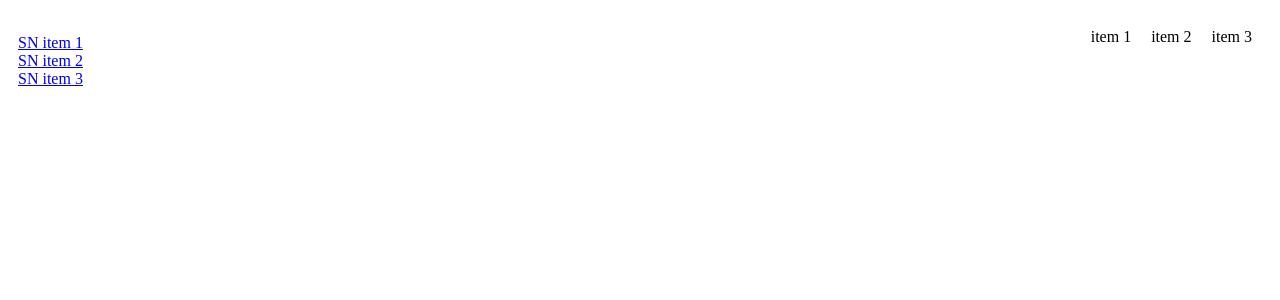
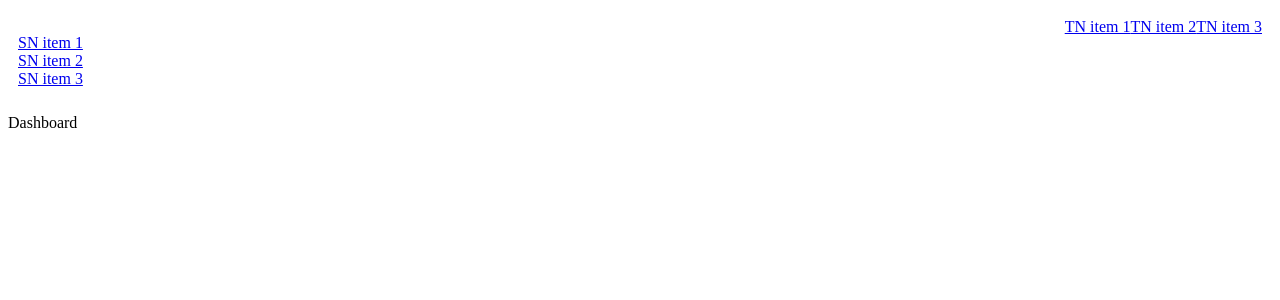
Before and after one commit to poornesh-pH/react-wpjntg, a React (Create React App) app: page / in a window 1280 px wide. Shown: the top 300 px of the page. Built offline with nearby package versions, Linux system fonts and the light colour scheme.

Commit message:
5 files modified, 3 added

```diff
--- a/src/AppRouter.js
+++ b/src/AppRouter.js
@@ -1,14 +1,28 @@
 import React from 'react';
 import { BrowserRouter, Switch, Route } from 'react-router-dom';
 import Dashboard from './Components/Dashboard';
-import App from './App';
-
+import SideNav from './Components/SideNav';
+import TopNav from './Components/TopNav';
+import SideNavItem_1 from './Components/SideNavItems/SideNavItem_1';
+import SideNavItem_2 from './Components/SideNavItems/SideNavItem_2';
+import SideNavItem_3 from './Components/SideNavItems/SideNavItem_3';
 const AppRouter = () => {
   return (
     <div>
       <BrowserRouter>
+        <div className="abc">
+          <SideNav />
+          <TopNav />
+        </div>
+
         <Switch>
           <Route exact path="/" component={Dashboard} />
+          <Route exact path="/SN1" component={SideNavItem_1} />
+          <Route exact path="/SN2" component={SideNavItem_2} />
+          <Route exact path="/SN3" component={SideNavItem_3} />
+          {/* <Route exact path="/TN1" component={TopNavItem_1} />
+          <Route exact path="/TN2" component={TopNavItem_2} />
+          <Route exact path="/TN3" component={TopNavItem_3} /> */}
         </Switch>
       </BrowserRouter>
     </div>
--- a/src/Components/Dashboard.js
+++ b/src/Components/Dashboard.js
@@ -2,11 +2,6 @@ import React from 'react';
 import SideNav from './SideNav';
 import TopNav from './TopNav';
 const Dashboard = () => {
-  return (
-    <div className='dashboard'>
-      <SideNav />
-      <TopNav />
-    </div>
-  );
+  return <div>Dashboard</div>;
 };
 export default Dashboard;
--- a/src/Components/SideNav.js
+++ b/src/Components/SideNav.js
@@ -2,7 +2,7 @@ import React from 'react';
 import { Link } from 'react-router-dom';
 const SideNav = () => {
   return (
-    <div >
+    <div>
       <ul className="sideNavItems">
         <Link to="/SN1">SN item 1</Link>
         <Link to="/SN2">SN item 2</Link>
--- a/src/Components/TopNav.js
+++ b/src/Components/TopNav.js
@@ -1,12 +1,12 @@
 import React from 'react';
-
+import { Link } from 'react-router-dom';
 const TopNav = () => {
   return (
     <div>
       <ul className="topNavItems">
-        <li>item 1</li>
-        <li>item 2</li>
-        <li>item 3</li>
+        <Link to="/TN1">TN item 1</Link>
+        <Link to="/TN2">TN item 2</Link>
+        <Link to="/TN3">TN item 3</Link>
       </ul>
     </div>
   );
--- a/src/style.css
+++ b/src/style.css
@@ -10,10 +10,7 @@ p {
   align-items: flex-end;
   list-style-type: none;
 }
-.topNavItems li {
-  padding: 10px;
-}
-.dashboard {
+.abc {
   display: flex;
   justify-content: space-between;
 }
```
Also changed, not shown: src/Components/TopNavItems/TopNavItem_1.js (added, +7 -0 lines), src/Components/TopNavItems/TopNavItem_2.js (added, +7 -0 lines), src/Components/TopNavItems/TopNavItem_3.js (added, +7 -0 lines).
